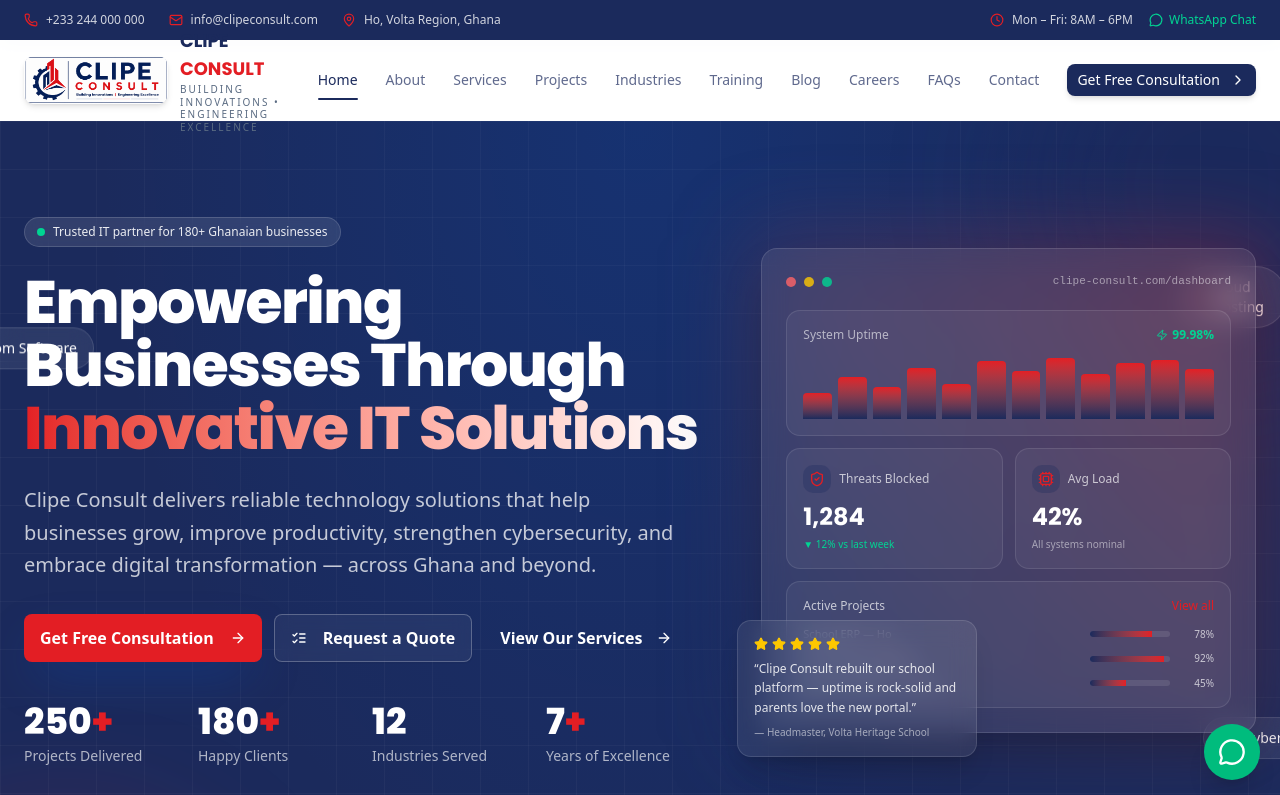
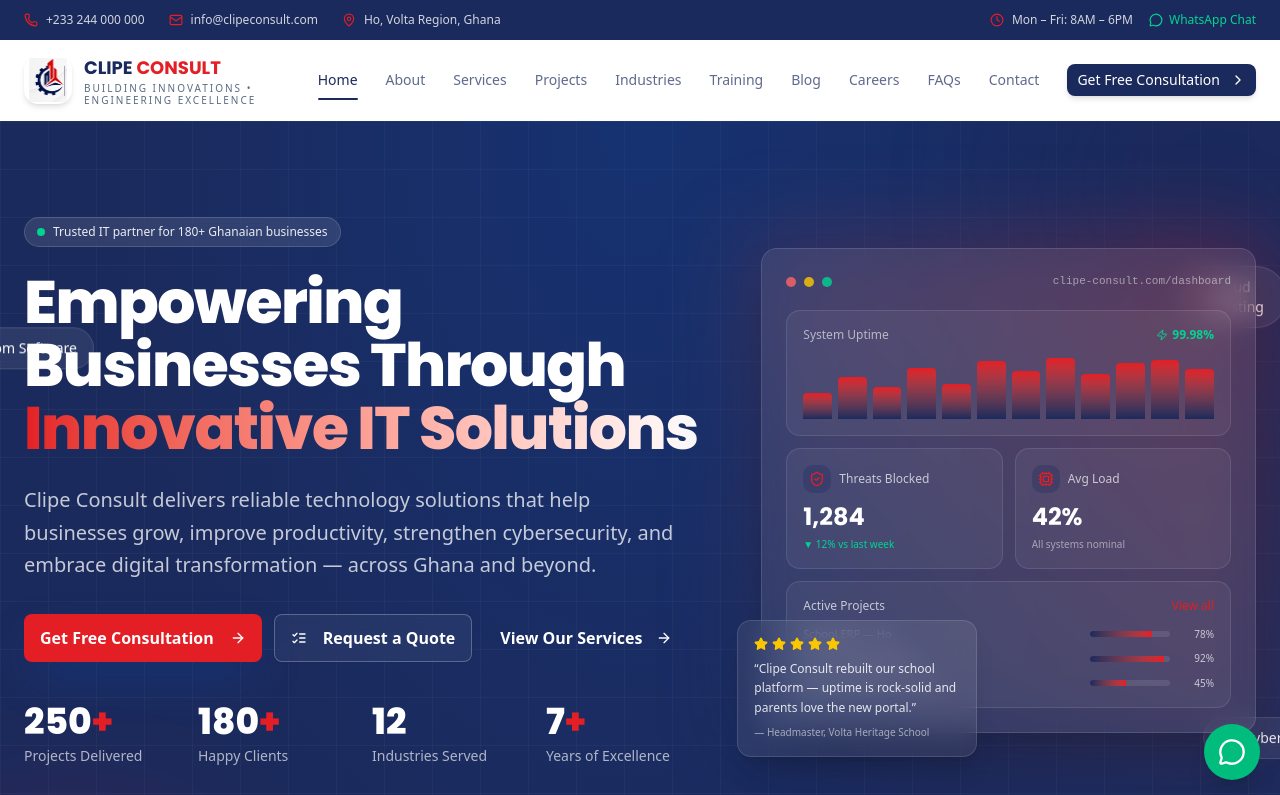
Before and after one commit to lilromeo2290/ClipeConsult, a Next.js app: page / in a window 1280 px wide. Shown: the top 795 px of the page. Built offline with nearby package versions, Linux system fonts and the light colour scheme.

Commit message:
73d07617-775a-45b7-9560-0e2c64cf9c7b

```diff
--- a/src/app/layout.tsx
+++ b/src/app/layout.tsx
@@ -66,9 +66,9 @@
   icons: {
     icon: [
       { url: "/favicon.svg", type: "image/svg+xml" },
-      { url: "/logo.png", type: "image/png", sizes: "2172x724" },
+      { url: "/logo-icon.png", type: "image/png", sizes: "609x699" },
     ],
-    apple: [{ url: "/logo.png", sizes: "2172x724" }],
+    apple: [{ url: "/logo-icon.png", sizes: "609x699" }],
     shortcut: ["/favicon.svg"],
   },
   openGraph: {
--- a/src/components/site/footer.tsx
+++ b/src/components/site/footer.tsx
@@ -61,8 +61,8 @@
           {/* Brand */}
           <div className="lg:col-span-4">
             <div className="flex items-center gap-3 mb-5">
-              <div className="relative h-14 w-auto rounded-lg overflow-hidden shadow-md flex-shrink-0 bg-white p-1">
-                <img src="/logo.png" alt="Clipe Consult logo" className="h-full w-auto object-contain" width={168} height={56} />
+              <div className="relative h-14 w-14 rounded-lg overflow-hidden shadow-md flex-shrink-0 bg-white p-0.5">
+                <img src="/logo-icon.png" alt="Clipe Consult logo" className="h-full w-full object-contain" width={56} height={56} />
               </div>
               <div className="flex flex-col leading-tight">
                 <span className="font-bold text-xl font-[family-name:var(--font-poppins)] text-white">
--- a/src/components/site/header.tsx
+++ b/src/components/site/header.tsx
@@ -105,13 +105,13 @@
               className="flex items-center gap-3 group"
               aria-label="Clipe Consult — Home"
             >
-              {/* Real logo — preserved aspect ratio (3:1), no crop */}
-              <div className="relative h-12 w-auto rounded-lg overflow-hidden shadow-md group-hover:shadow-lg transition-shadow flex-shrink-0 bg-white">
+              {/* Icon logo — square format, preserves aspect ratio */}
+              <div className="relative h-12 w-12 rounded-xl overflow-hidden shadow-md group-hover:shadow-lg transition-shadow flex-shrink-0 bg-white">
                 <img
-                  src="/logo.png"
+                  src="/logo-icon.png"
                   alt="Clipe Consult logo"
-                  className="h-full w-auto object-contain"
-                  width={144}
+                  className="h-full w-full object-contain p-0.5"
+                  width={48}
                   height={48}
                 />
               </div>
@@ -203,8 +203,8 @@
         >
           <div className="flex items-center justify-between p-6 border-b border-slate-100">
             <div className="flex items-center gap-3">
-              <div className="relative h-10 w-auto rounded-md overflow-hidden shadow-sm flex-shrink-0 bg-white">
-                <img src="/logo.png" alt="Clipe Consult logo" className="h-full w-auto object-contain" width={120} height={40} />
+              <div className="relative h-10 w-10 rounded-lg overflow-hidden shadow-sm flex-shrink-0 bg-white">
+                <img src="/logo-icon.png" alt="Clipe Consult logo" className="h-full w-full object-contain p-0.5" width={40} height={40} />
               </div>
               <div className="flex flex-col leading-tight">
                 <span className="text-[#1B2A5C] font-bold text-base font-[family-name:var(--font-poppins)]">
```
Also changed, not shown: public/favicon.svg, public/logo-icon.png (added).
